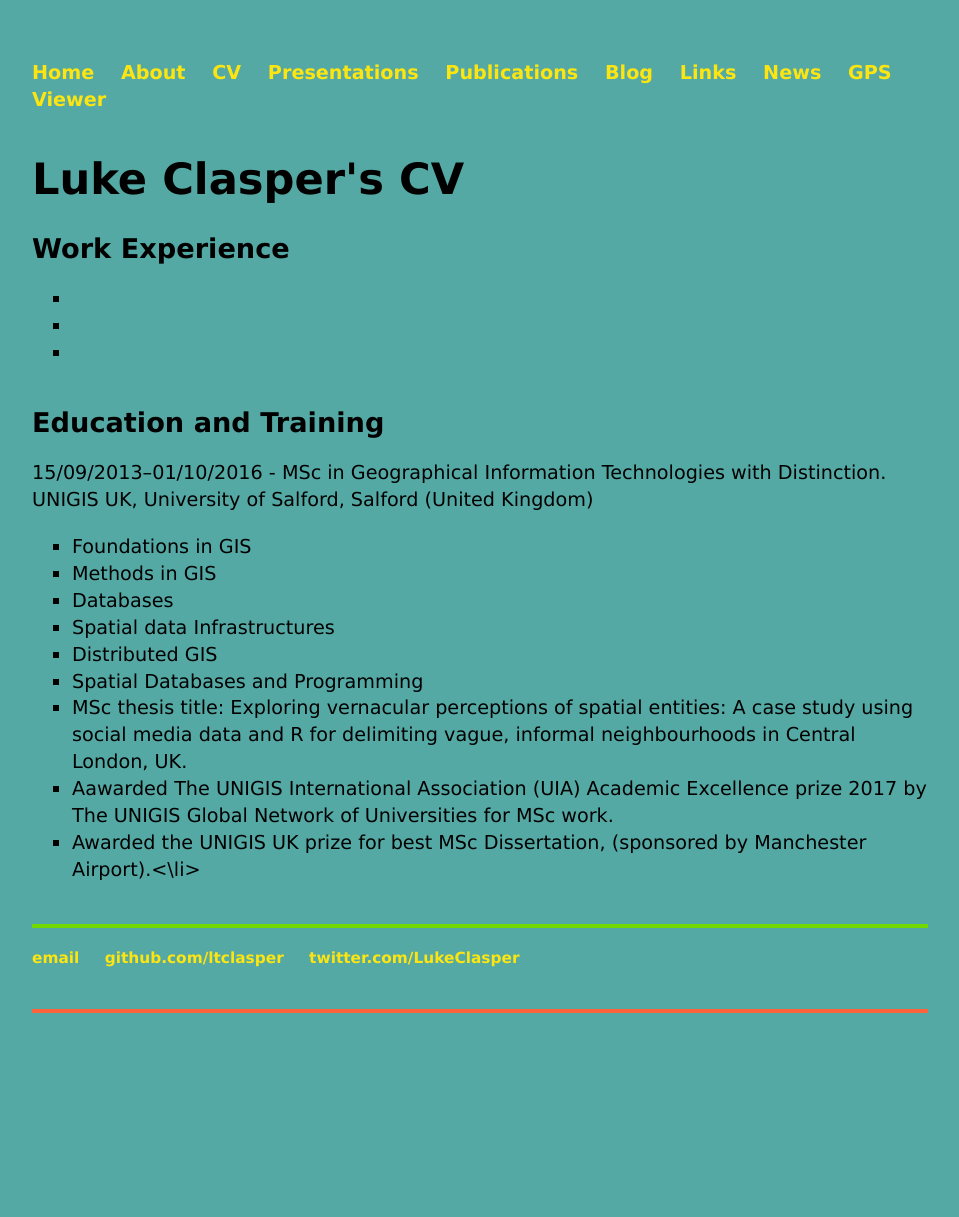
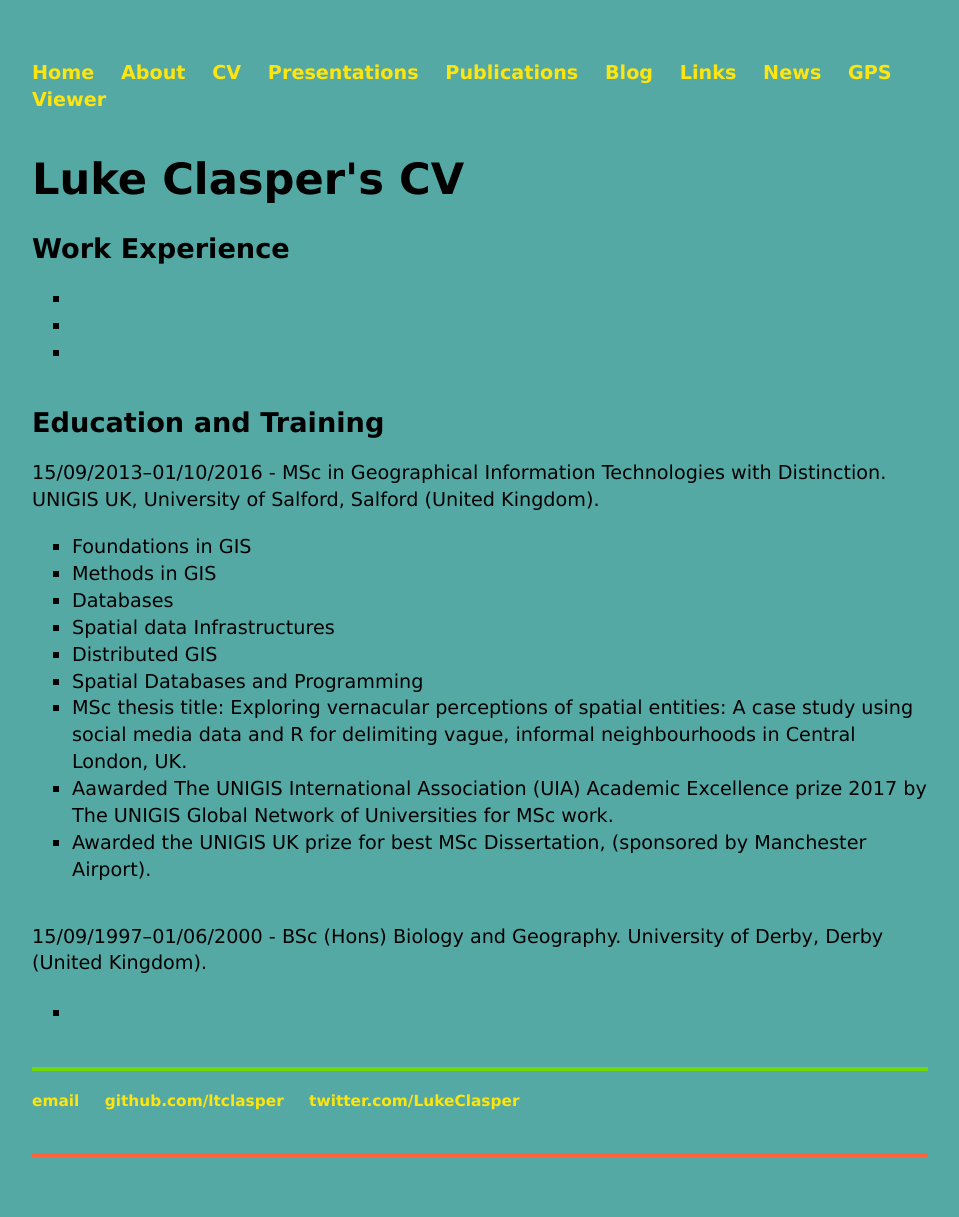
Before and after one commit to ltclasper/ltclasper.github.io, a Jekyll site: the page built from cv/index.html, in a window 1280 px wide. Shown: the whole page, without its empty margins (160-1119 px from the left). Built offline with Jekyll 4.4.1, drawn with Linux system fonts in a browser that asks for light colours; before the commit the page ends 1073 px from its top, so only the background shows below that.

Commit message:
Update index.html

```diff
--- a/cv/index.html
+++ b/cv/index.html
@@ -17,8 +17,7 @@ title: Luke Clasper's CV
 
 	<h2>Education and Training</h2>
 
-	<p>15/09/2013–01/10/2016 - MSc in Geographical Information Technologies with Distinction.
-	UNIGIS UK, University of Salford, Salford (United Kingdom)
+	<p>15/09/2013–01/10/2016 - MSc in Geographical Information Technologies with Distinction. UNIGIS UK, University of Salford, Salford (United Kingdom).
 <ul style="list-style-type:square">
     <li>Foundations in GIS</li>
     <li>Methods in GIS</li>
@@ -28,8 +27,14 @@ title: Luke Clasper's CV
     <li>Spatial Databases and Programming</li>
     <li>MSc thesis title: Exploring vernacular perceptions of spatial entities: A case study using social media data and R for delimiting vague, informal neighbourhoods in Central London, UK.</li>
     <li>Aawarded The UNIGIS International Association (UIA) Academic Excellence prize 2017 by The UNIGIS Global Network of Universities for MSc work.</li>
-    <li>Awarded the UNIGIS UK prize for best MSc Dissertation, (sponsored by Manchester Airport).<\li>
+    <li>Awarded the UNIGIS UK prize for best MSc Dissertation, (sponsored by Manchester Airport).</li>
 </ul>
 	</p>
 
+	<p>15/09/1997–01/06/2000 - BSc (Hons) Biology and Geography. University of Derby, Derby (United Kingdom).
+<ul style="list-style-type:square">
+
+	</p>
+
+<li></li>
 </div><!-- /.blurb -->
```
